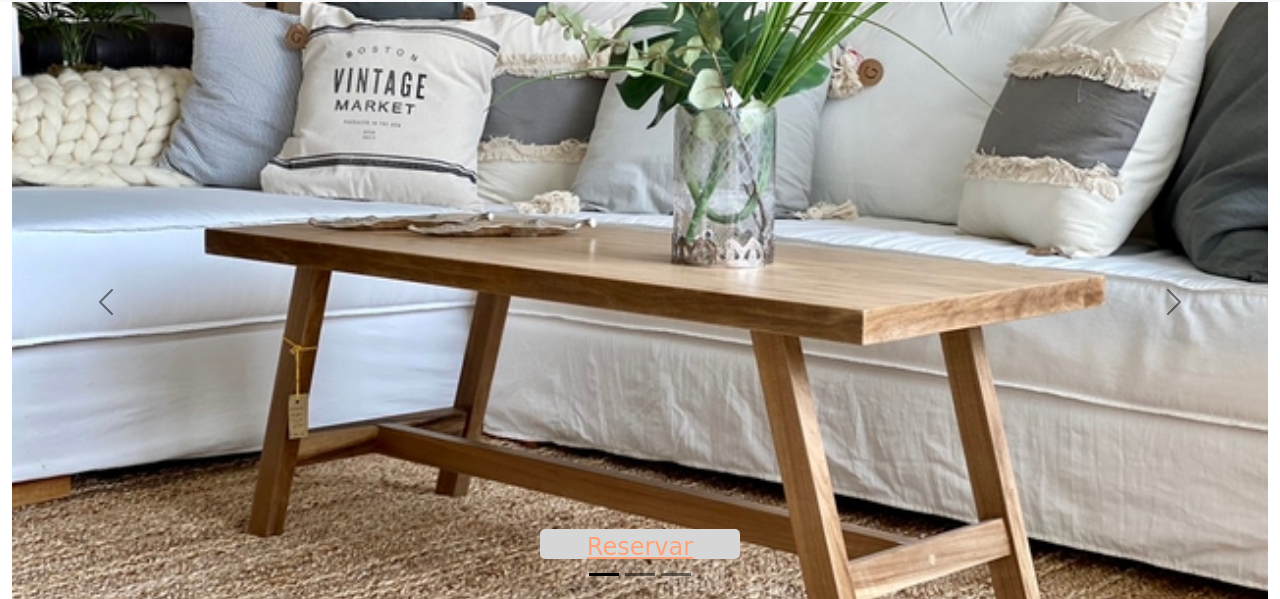
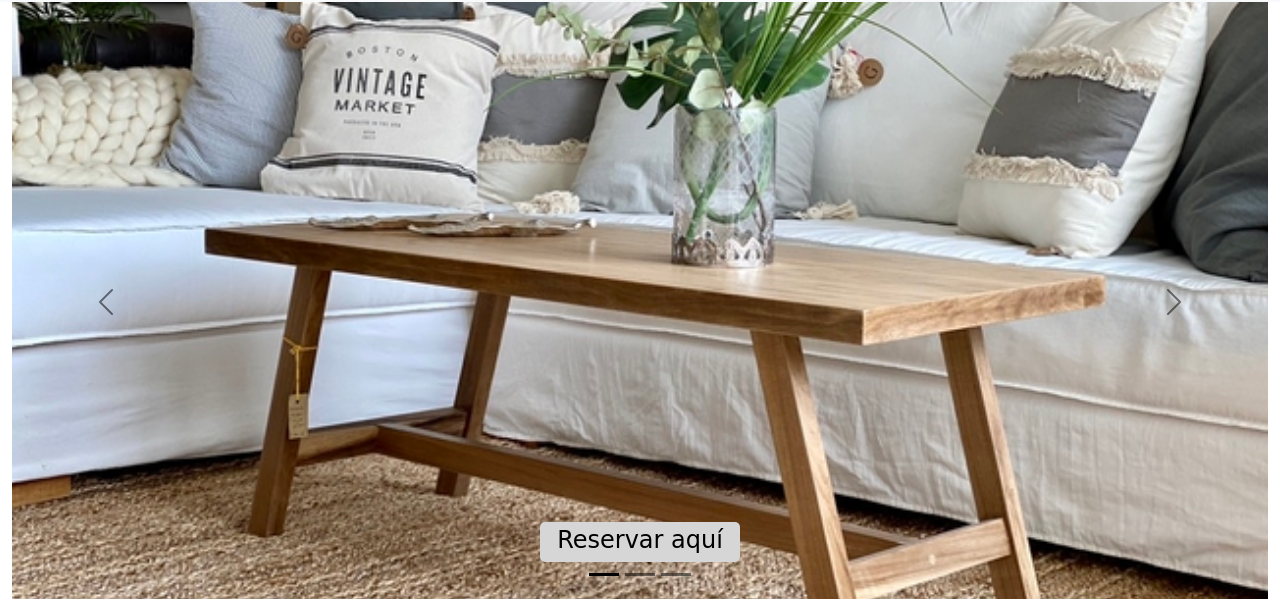
Before and after one commit to NazarenoAc/proyecto_42980, a plain HTML site: page index.html in a window 1280 px wide. Shown: the part 152-751 px from the top of the page. Drawn offline with nearby package versions, Linux system fonts and the light colour scheme.

Commit message:
Para no perder la entrega

```diff
--- a/css/estilos.css
+++ b/css/estilos.css
@@ -51,13 +51,14 @@
 .boton{
     display: inline-block;
     width: 200px;
-    height: 30px;
+    height: 40px;
     border-radius: 5px;
     font-size: 1.5rem;
     background-color: rgb(214, 214, 214);
     text-align: center;
     font-family: cursive;
-    color: rgb(255, 161, 117);
+    color: rgb(0, 0, 0);
+    text-decoration: none;
 }
 
 .titulosprincipales{
--- a/index.html
+++ b/index.html
@@ -51,19 +51,20 @@
                   <div class="carousel-item active" data-bs-interval="10000">
                     <img src="./assets/img/banner2.jpg" class="d-block w-100" alt="...">
                     <div class="carousel-caption d-none d-md-block">
-                        <a class="boton" href="https://wa.me/543794540426">Reservar</a>
+                        <a class="boton" href="https://wa.me/543794540426">Reservar aquí</a>
+
                     </div>
                   </div>
                   <div class="carousel-item" data-bs-interval="2000">
                     <img src="./assets/img/escritorioJM.jpg" class="d-block w-100" alt="...">
                     <div class="carousel-caption d-none d-md-block">
-                        <a class="boton" href="https://wa.me/543794540426">Reservar</a>
+                        <a class="boton" href="https://wa.me/543794540426">Reservar aquí</a>
                     </div>
                   </div>
                   <div class="carousel-item">
                     <img src="./assets/img/vinera.jpg" class="d-block w-100" alt="...">
                     <div class="carousel-caption d-none d-md-block">
-                      <a class="boton" href="https://wa.me/543794540426">Reservar</a>
+                      <a class="boton" href="https://wa.me/543794540426">Reservar aquí</a>
                     </div>
                   </div>
                 </div>
```
Also changed, not shown: scss/_estilos.scss (added), scss/_footer.scss (added), scss/_header.scss (added), scss/_main.scss (added), scss/_reset.scss (added), scss/_utilitarias.scss (added), scss/_variables.scss (added).
